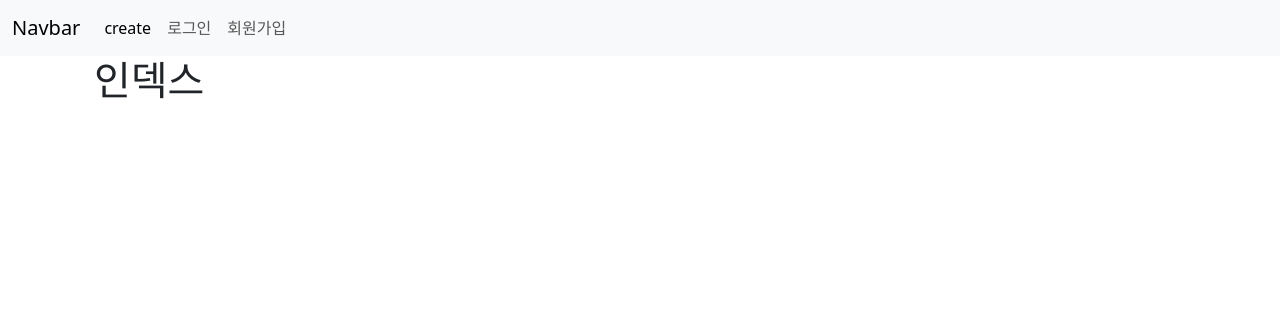
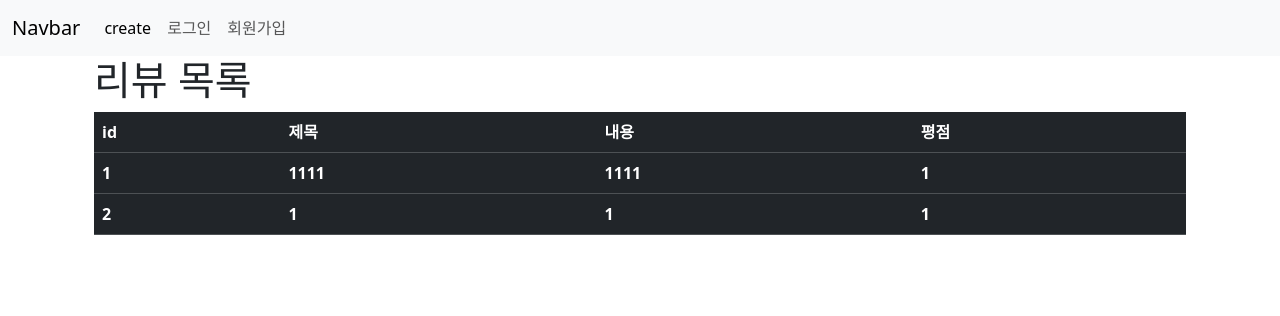
Before and after one commit to jhkim9028/pair-project4, a Django app: template reviews/templates/reviews/index.html in a window 1280 px wide. Shown: the top 316 px of the page. Run offline with Django 3.2, Linux system fonts and the light colour scheme; the template is opened without the code that fills it: values that come from a table or form of the project are taken from there, others are empty; data comes from the database, SQL or seed files in the repository; both versions use the stored data as it was after the commit; some libraries are stand-ins or nearby versions.

Commit message:
리뷰 목록

```diff
--- a/reviews/templates/reviews/index.html
+++ b/reviews/templates/reviews/index.html
@@ -2,6 +2,27 @@
 
 {% block body %}
   <div class="container">
-    <h1>인덱스</h1>
+    <h1>리뷰 목록</h1>
+    <table class="table table-dark table-hover">
+      <thead>
+        <tr>
+          <th scope="col">id</th>
+          <th scope="col">제목</th>
+          <th scope="col">내용</th>
+          <th scope="col">평점</th>
+        </tr>
+      </thead>
+      {% for review in reviews %}
+        <tbody>
+          <tr>
+            <th scope="row">{{ review.pk }}</th>
+            <th>{{ review.title }}</th>
+            <th>{{ review.content }}</th>
+            <th>{{ review.grade }}</th>
+
+          </tr>
+        {% endfor %}
+      </thead>
+    </table>
   </div>
 {% endblock body %}
--- a/reviews/urls.py
+++ b/reviews/urls.py
@@ -4,6 +4,6 @@ from . import views
 app_name="reviews"
 
 urlpatterns = [
-    path('',views.index, name="index"),
+    path('index/',views.index, name="index"),
     path('create/', views.create, name="create"),
 ]
```
Also changed, not shown: reviews/views.py (+6 -1 lines), db.sqlite3.
